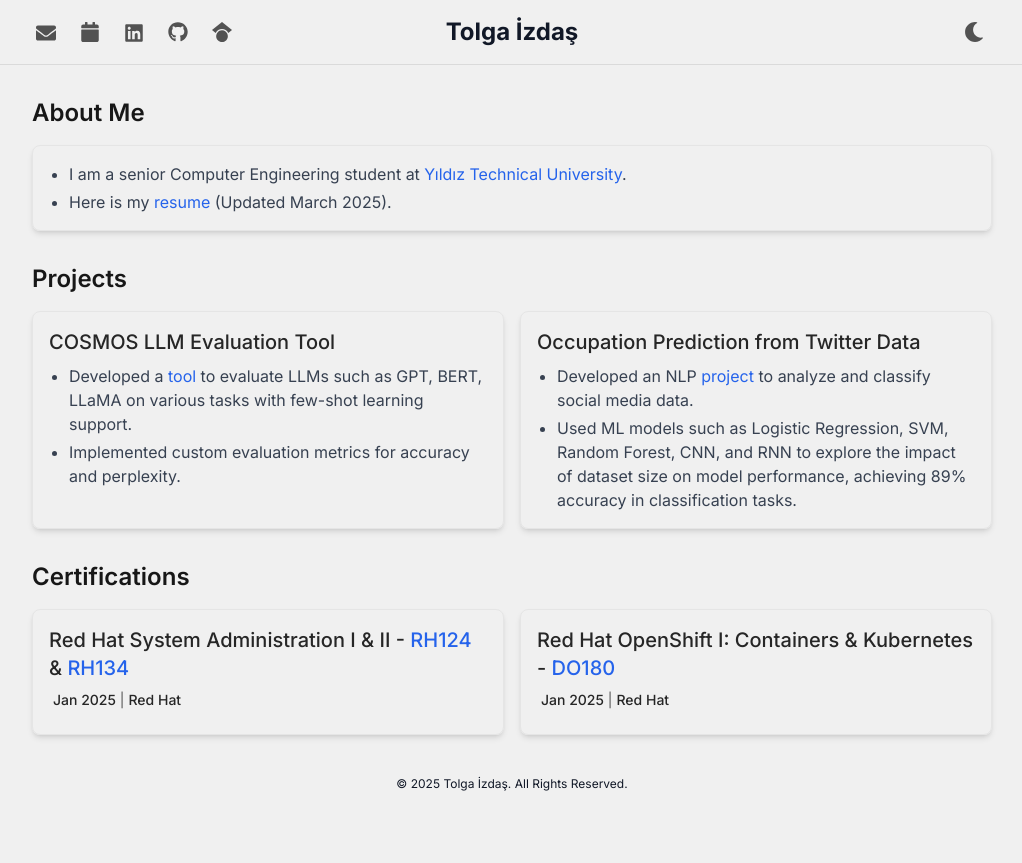
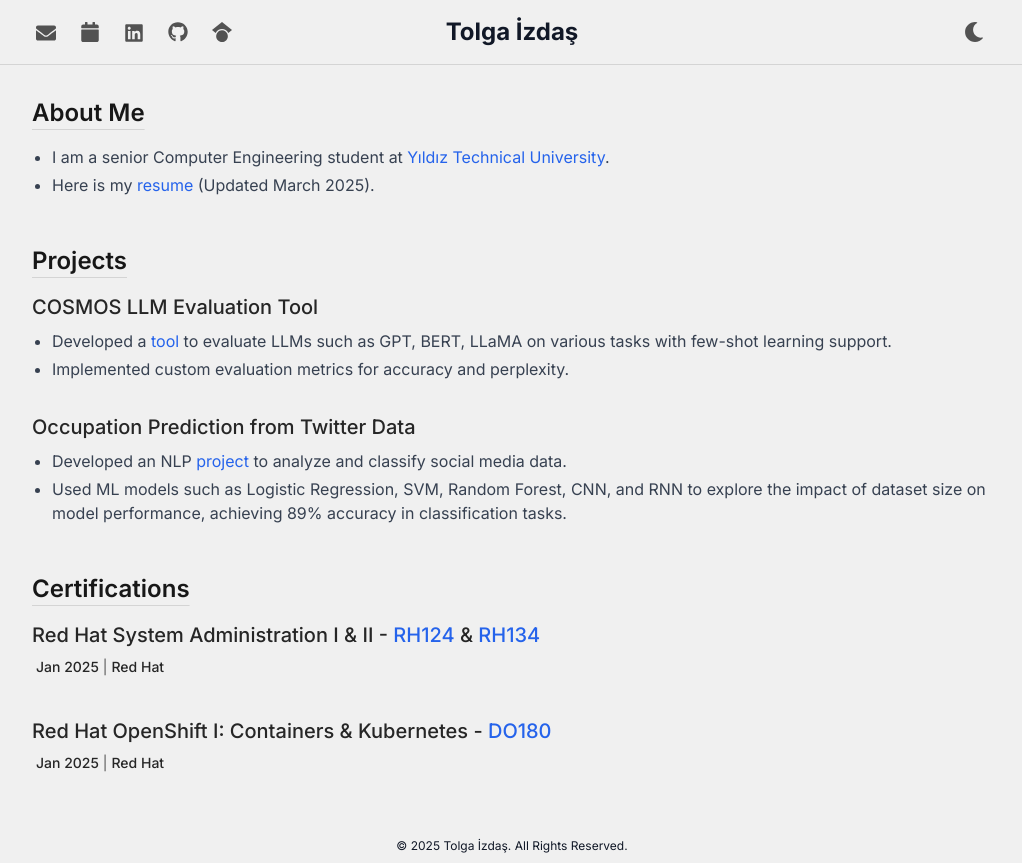
Before and after one commit to tolgaizdas/personal-website, a Next.js app: page / in a window 1280 px wide. Shown: the whole page, without its empty margins (128-1150 px from the left). Before the commit the page ends 801 px from the top, so only its background shows below. Built offline with nearby package versions, Linux system fonts and the light colour scheme.

Commit message:
refactor: simplify grid column logic and update styling for consistency

```diff
--- a/src/components/Section.jsx
+++ b/src/components/Section.jsx
@@ -9,7 +9,7 @@ const Section = ({ header, subsections }) => {
     (a, b) => new Date(b.date) - new Date(a.date),
   );
 
-  const gridCols =
+  let gridCols =
     subsections.length === 4
       ? "lg:grid-cols-2"
       : subsections.length === 3
@@ -18,9 +18,11 @@ const Section = ({ header, subsections }) => {
           ? "lg:grid-cols-2"
           : "lg:grid-cols-1";
 
+  gridCols = "lg:grid-cols-1";
+
   return (
     <div className="mb-8">
-      <h1 className="flex-grow text-2xl font-semibold text-neutral-900 dark:text-neutral-100 mb-4">
+      <h1 className="flex-grow text-2xl font-semibold text-neutral-900 dark:text-neutral-100 mb-4 underline decoration-neutral-300 dark:decoration-neutral-700 underline-offset-8 decoration-1">
         {header}
       </h1>
       {sortedSubsections.length > 0 ? (
--- a/src/components/Subsection.jsx
+++ b/src/components/Subsection.jsx
@@ -2,7 +2,7 @@ const Subsection = ({ header, date, company, location, description }) => {
   const showMetadata = date || company || location;
 
   return (
-    <div className="pb-4 rounded-lg border border-neutral-200 dark:border-neutral-800 shadow-md p-4">
+    <div className="pb-4 rounded-lg">
       {header && (
         <h2
           className="text-xl font-medium text-neutral-800 dark:text-neutral-100 mb-2"
--- a/src/components/Title.jsx
+++ b/src/components/Title.jsx
@@ -15,8 +15,8 @@ const Title = ({
   // border -> border-b border-neutral-300 dark:border-neutral-700
   return (
     <header
-      className="sticky top-0 z-10 mb-4 border-b bg-[#f0f0f0] text-[#333333] border-[#dadada]
-      dark:bg-[#181818] dark:text-[#ececec] dark:border-[#242424]"
+      className="sticky top-0 z-10 mb-4 border-b bg-[#f0f0f0] text-[#333333] border-neutral-300
+      dark:bg-[#181818] dark:text-[#ececec] dark:border-neutral-700"
     >
       <div className="flex flex-col-reverse gap-2 sm:h-14 justify-between items-center max-w-7xl mx-auto p-4 sm:p-8 sm:flex-row">
         {/* Left Side */}
```
